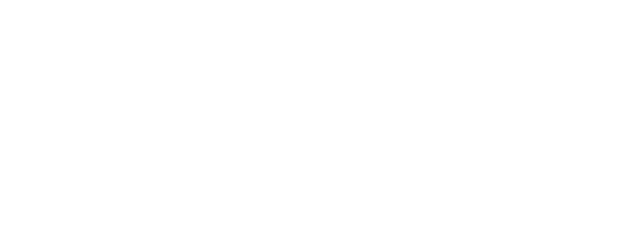
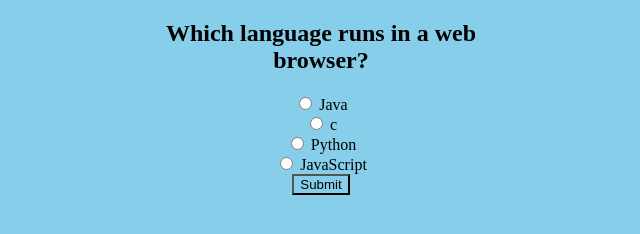
Before and after one commit to acciojob/quiz-NikitaJagdale88, a website: page main.html in a window 1280 px wide. Shown: the whole page, without its empty margins (319-959 px from the left). Drawn offline with Linux system fonts and the light colour scheme.

Commit message:
created a submission

```diff
--- a/main.html
+++ b/main.html
@@ -8,7 +8,28 @@
 
 <body>
 	<!-- the entire body must be written by student -->
+	<main>
+	  <div align="center" class="quiz-container" id="quiz" >
+
+		<h2 id="question">Which language runs in a web<br> browser?</h2>
+		<div align="center">
+			<input type="radio">
+		<label for="a_text">Java</label><br>
+
+		<input type="radio">
+		<label for="b_text">c</label><br>
+
+		<input type="radio">
+		<label for="c_text">Python</label><br>
+
+        <input type="radio">
+		<label for="d_text">JavaScript</label><br>
+
+		<button>Submit</button></div>
+	  </div>
+	</main>
     <script type="text/javascript" src="./script.js">
+
 </script>
 
 </body>
--- a/styles.css
+++ b/styles.css
@@ -1 +1,4 @@
 /*  your css code here. If applicable */
+*{
+	background-color:skyblue;
+}
```
